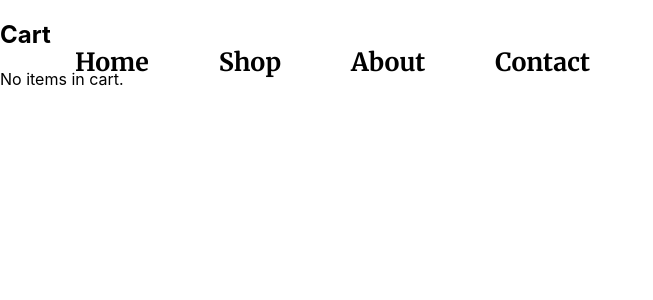
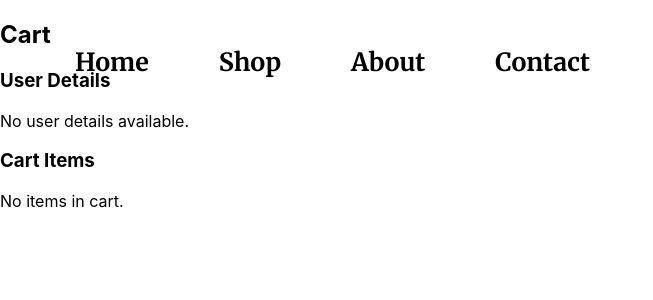
Before and after one commit to SGopinath89/IT32322024flowershop, a React (Create React App) app in the folder florist/: page /Cart in a window 1280 px wide. Shown: the top 300 px of the page, without its empty margins (0-653 px from the left). Built offline with nearby package versions, Linux system fonts and the light colour scheme; a web font is replaced by a local one.

Commit message:
edit cart

```diff
--- a/florist/src/components/Cart.js
+++ b/florist/src/components/Cart.js
@@ -2,25 +2,41 @@ import { useLocation } from 'react-router-dom';
 
 export default function Cart() {
     const location = useLocation();
-    const { cartItems } = location.state || { cartItems: [] };
+    const { cartItems, userDetails } = location.state || { cartItems: [], userDetails: null };
 
     return (
-        <div className="cartmain">
+        <div className="cartPage">
             <h2>Cart</h2>
+            <div className="userDetails">
+                <h3>User Details</h3>
+                {userDetails ? (
+                    <ul>
+                        <li>Name: {userDetails.name}</li>
+                        <li>Email: {userDetails.email}</li>
+                        {/* Add other user details as needed */}
+                    </ul>
+                ) : (
+                    <p>No user details available.</p>
+                )}
+            </div>
+            <div className="cartItems">
+                <h3>Cart Items</h3>
                 {cartItems.length === 0 ? (
                     <p>No items in cart.</p>
                 ) : (
                     cartItems.map(item => (
-                    <div key={item.id} className="cartitem">
-                        <img src={item.imageName} alt={item.name} className="cartimage" />
-                        <ul className="cartdetails">
+                        <div key={item.id} className="cartItem">
+                            <img src={item.imageName} alt={item.name} className="cartImage" />
+                            <ul>
                                 <li>{item.name}</li>
-                            <li>{item.price}</li>
+                                <li>Price: {item.price}</li>
                                 <li>Quantity: {item.count}</li>
+                                <li>Total: {item.price * item.count}</li>
                             </ul>
                         </div>
                     ))
                 )}
             </div>
+        </div>
     );
 }
--- a/florist/src/components/Details.js
+++ b/florist/src/components/Details.js
@@ -9,6 +9,7 @@ export default function Details() {
     const [orderCounts, setOrderCounts] = useState({});
     const [cartItems, setCartItems] = useState([]);
     const [isLoggedIn, setIsLoggedIn] = useState(false); // Authentication state
+    const [userDetails, setUserDetails] = useState(null);
 
     useEffect(() => {
         const fetchProducts = async () => {
@@ -30,12 +31,25 @@ export default function Details() {
 
         fetchProducts();
 
-        // Simulating a check for user authentication status
-        const checkAuthStatus = () => {
-            // Replace this with actual authentication check
-            const loggedIn = Boolean(localStorage.getItem("userToken"));
-            setIsLoggedIn(loggedIn);
-            console.log("Authentication status:", loggedIn);
+        const checkAuthStatus = async () => {
+            const token = localStorage.getItem("userToken");
+            if (token) {
+                setIsLoggedIn(true);
+                try {
+                    const response = await fetch("http://localhost:8080/user/details", {
+                        headers: {
+                            'Authorization': `Bearer ${token}`
+                        }
+                    });
+                    if (response.ok) {
+                        const data = await response.json();
+                        setUserDetails(data);
+                        console.log("User details:", data);
+                    }
+                } catch (error) {
+                    console.error("Error fetching user details:", error);
+                }
+            }
         };
 
         checkAuthStatus();
@@ -66,7 +80,7 @@ export default function Details() {
     };
 
     const handleViewCart = () => {
-        navigate('/cart', { state: { cartItems } });
+        navigate('/cart', { state: { cartItems, userDetails } });
     };
 
     return (
```
Lines whose indentation alone changed are shown as unchanged.
